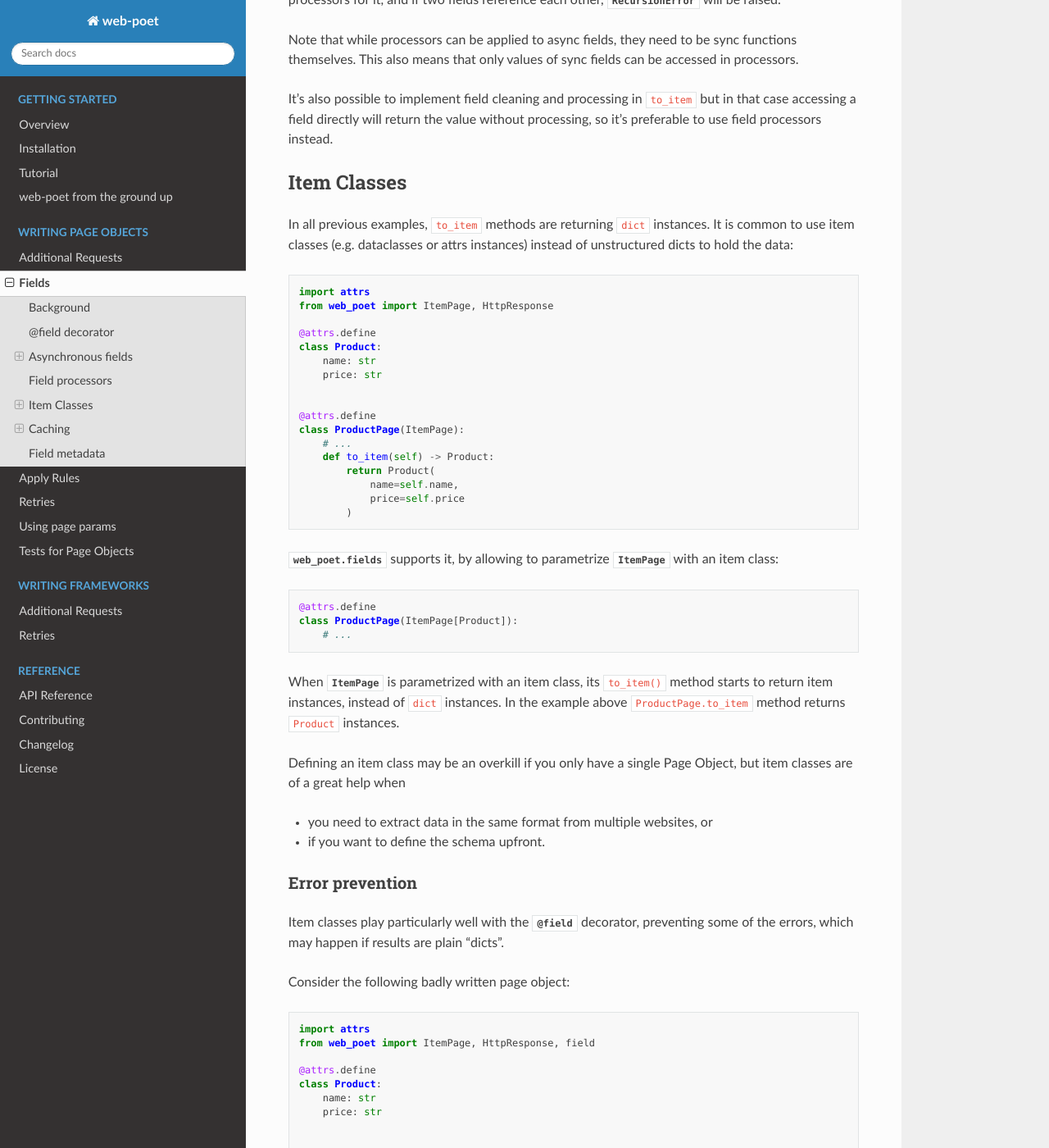
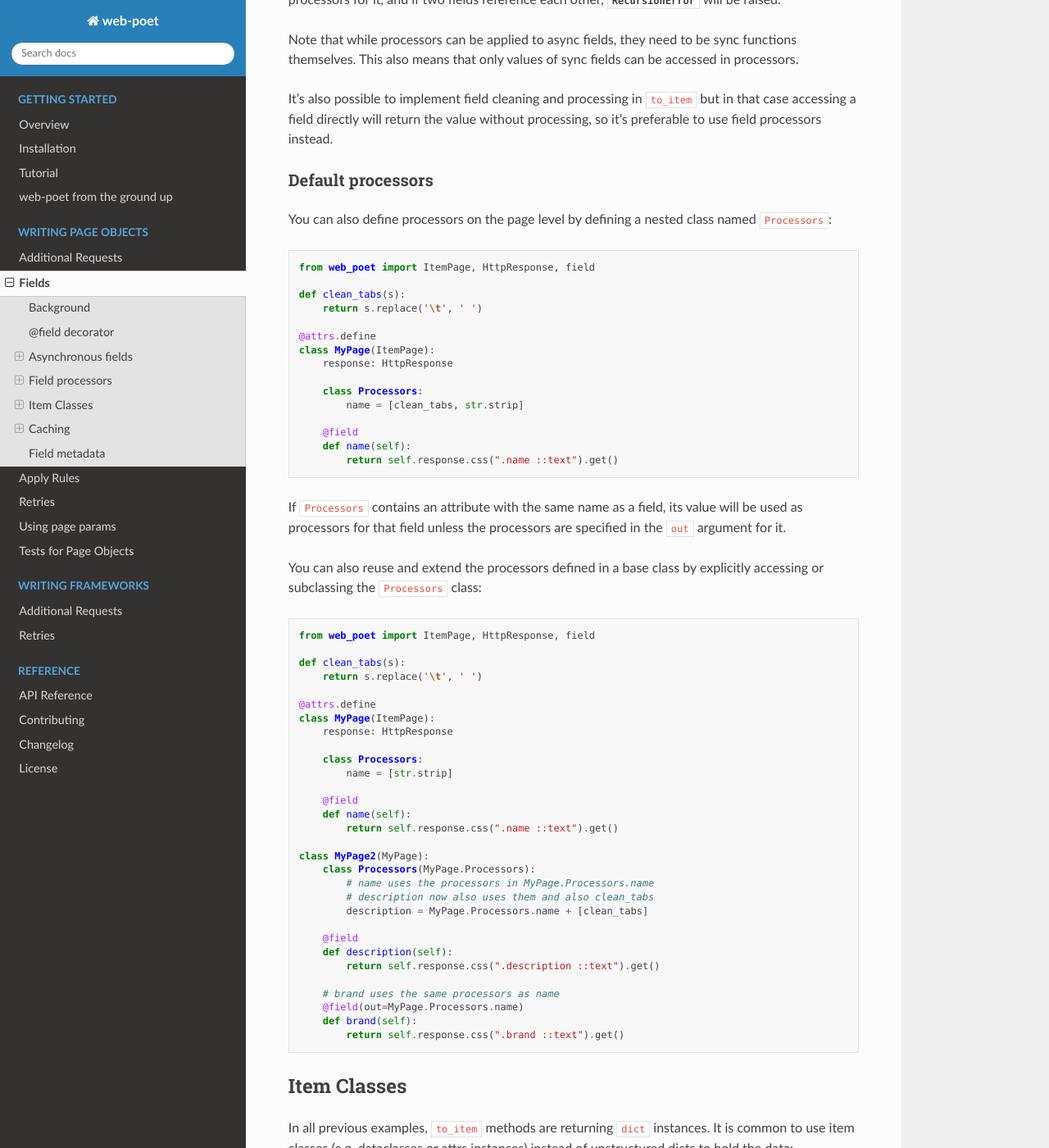
Before and after one commit to scrapinghub/web-poet, a Sphinx documentation site: the page built from docs/page-objects/fields.rst, in a window 1280 px wide and 1400 px high, scrolled down 3414 px. Shown: the whole window at 82% size. Built offline with Sphinx 7.4.7 and the Read the Docs theme 2.0.0, drawn with Linux system fonts in a browser that asks for light colours.

Commit message:
Add docs.

```diff
--- a/docs/page-objects/fields.rst
+++ b/docs/page-objects/fields.rst
@@ -193,6 +193,71 @@ be accessed in processors.
 It's also possible to implement field cleaning and processing in ``to_item``
 but in that case accessing a field directly will return the value without
 processing, so it's preferable to use field processors instead.
+
+Default processors
+~~~~~~~~~~~~~~~~~~
+
+You can also define processors on the page level by defining a nested class
+named ``Processors``:
+
+.. code-block:: python
+
+    from web_poet import ItemPage, HttpResponse, field
+
+    def clean_tabs(s):
+        return s.replace('\t', ' ')
+
+    @attrs.define
+    class MyPage(ItemPage):
+        response: HttpResponse
+
+        class Processors:
+            name = [clean_tabs, str.strip]
+
+        @field
+        def name(self):
+            return self.response.css(".name ::text").get()
+
+If ``Processors`` contains an attribute with the same name as a field, its
+value will be used as processors for that field unless the processors are
+specified in the ``out`` argument for it.
+
+You can also reuse and extend the processors defined in a base class by
+explicitly accessing or subclassing the ``Processors`` class:
+
+.. code-block:: python
+
+    from web_poet import ItemPage, HttpResponse, field
+
+    def clean_tabs(s):
+        return s.replace('\t', ' ')
+
+    @attrs.define
+    class MyPage(ItemPage):
+        response: HttpResponse
+
+        class Processors:
+            name = [str.strip]
+
+        @field
+        def name(self):
+            return self.response.css(".name ::text").get()
+
+    class MyPage2(MyPage):
+        class Processors(MyPage.Processors):
+            # name uses the processors in MyPage.Processors.name
+            # description now also uses them and also clean_tabs
+            description = MyPage.Processors.name + [clean_tabs]
+
+        @field
+        def description(self):
+            return self.response.css(".description ::text").get()
+
+        # brand uses the same processors as name
+        @field(out=MyPage.Processors.name)
+        def brand(self):
+            return self.response.css(".brand ::text").get()
+
 
 .. _item-classes:
 
```
